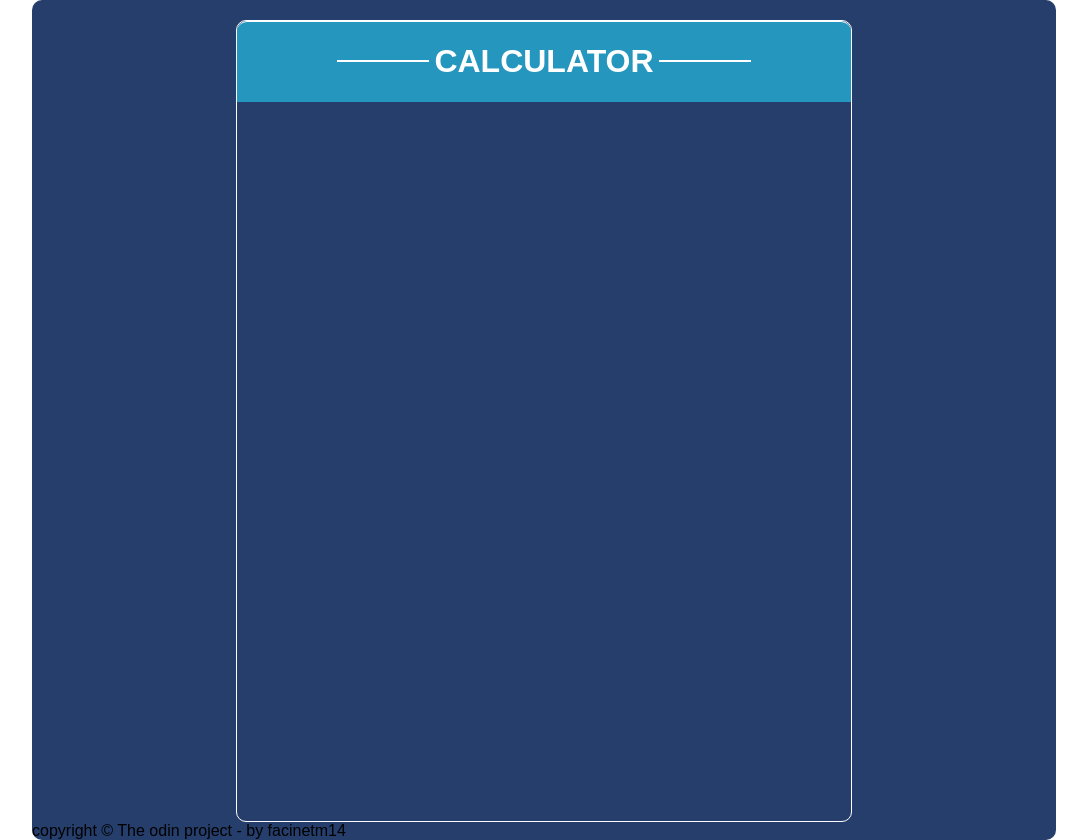
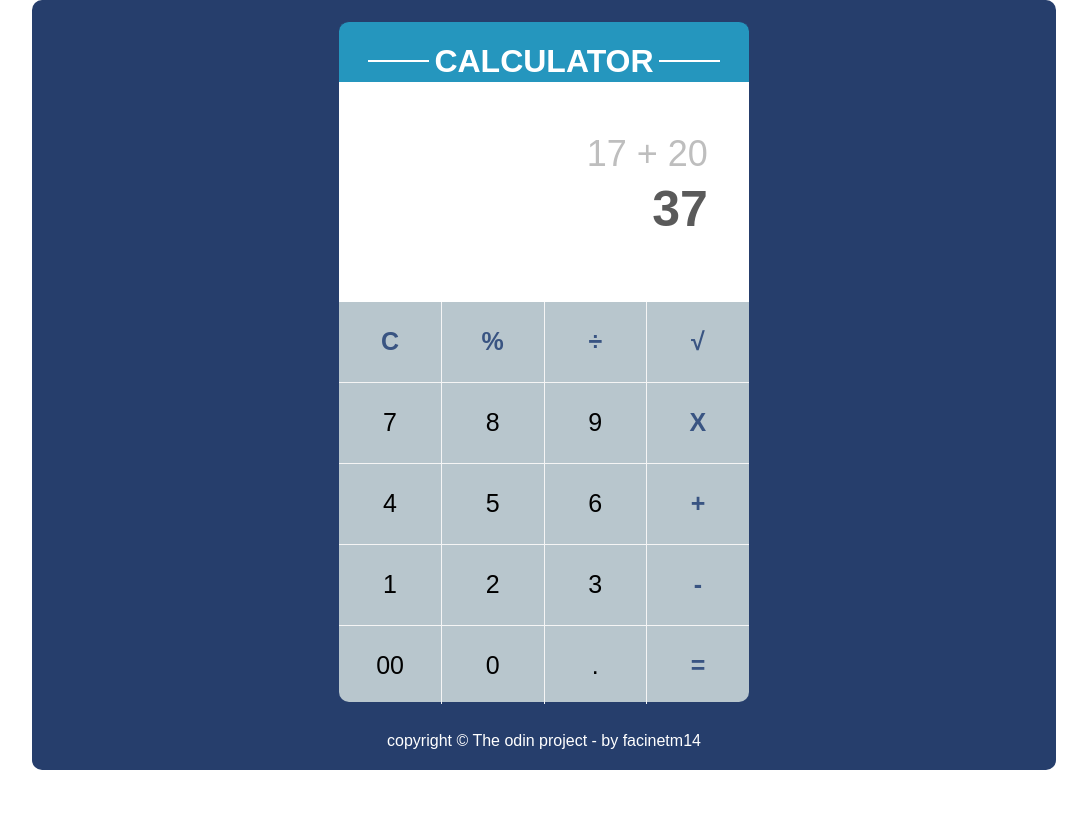
Before and after one commit to facinetm14/Odin_calculator, a plain HTML site: page index.html in a window 1280 px wide. Shown: the whole page, without its empty margins (96-1183 px from the left). After the commit the page ends 800 px from the top, so only its background shows below. Drawn offline with Linux system fonts and the light colour scheme.

Commit message:
#feat: calculator ui implemented, next step logic

```diff
--- a/css/style.css
+++ b/css/style.css
@@ -3,24 +3,23 @@ body {
     padding: 0;
     font-family: Arial, Helvetica, sans-serif;
 }
-
 .container {
     width: 80%;
     background-color: #263e6c;
     margin: auto;
     border-radius: 10px;
     padding-top: 20px;
+    padding-bottom: 20px;
 }
-
 .cal {
-    height: 800px;
-    width: 60%;
+    height: 700px;
+    width: 40%;
     margin: auto;
-    border: 1px solid white;
-    border-top: 0.5px solid white;
+    border: 1px solid #263e6c;
+    border-top: 0.5px solid #263e6c;
+    border-bottom: 0.5px solid #263e6c;
     border-radius: 10px;
 }
-
 .cal__header {
     margin-top: 0px;
     width: 100%;
@@ -30,13 +29,11 @@ body {
     height: 80px;
     border-top-right-radius: 10px;
     border-top-left-radius: 10px;
-    border-top: 0.5px solid white;
+    border-top: 0.5px solid #263e6c;
 }
-
 .cal__header h1 {
     display: inline-block;
 }
-
 .cal__header_dash {
     display: inline-block;
     font-size: 20px;
@@ -45,3 +42,64 @@ body {
     margin: 5px;
     height: 5px;
 }
+.cal__screen {
+    height: 220px;
+    background-color: white;
+    margin-top: -20px;
+    display: flex;
+    justify-content: center;
+    flex-direction:column;
+    text-align: right;
+}
+.cal__touches {
+    background-color: #b8c6cd;
+    height: 400px;
+    border-bottom-left-radius: 10px;
+    border-bottom-right-radius: 10px;
+}
+.footer {
+    text-align: center;
+    margin-top:10px;
+    color: white;
+}
+
+.cal__screen_operation {
+    color: #bebebe;
+    font-size: 36px;
+    width: 90%;
+    margin-bottom: 0px;
+}
+.cal__screen_result {
+    color: #5a5a5a;
+    font-size: 50px;
+    font-weight: bolder;
+    width: 90%;
+    margin-top: 5px
+}
+.cal__touches_row {
+    width: 100%;
+    display: flex;
+    justify-content: center;
+    font-size: 25px;
+    border-bottom: 0.1px solid whitesmoke;
+    height: 80px;
+}
+.row_touch {
+    width: 25%;
+    text-align: center;
+    border-right: 0.1px solid whitesmoke;
+    padding-top: 25px;
+}
+.last-col-touch {
+    border-right: none;
+}
+.last-row {
+    border-bottom: 0.5px solid #263e6c;
+}
+.last-row .row_touch {
+    margin-bottom: 2px;
+}
+.first-row, .last-col-touch{
+    color: #395482;
+    font-weight: bold;
+}
--- a/index.html
+++ b/index.html
@@ -13,10 +13,40 @@
                 <span class="cal__header_dash"></span><h1>CALCULATOR</h1><span class="cal__header_dash"></span>
             </div>
             <div class="cal__screen">
-
+                <p class="cal__screen_operation">17 + 20 </p>
+                <p class="cal__screen_result">37</p>
             </div>
             <div class="cal__touches">
-
+                <div class="cal__touches_row first-row">
+                    <div class="row_touch">C</div>
+                    <div class="row_touch">%</div>
+                    <div class="row_touch" >÷</div>
+                    <div class="row_touch last-col-touch" >√</div>
+                </div>
+                <div class="cal__touches_row">
+                    <div class="row_touch">7</div>
+                    <div class="row_touch">8</div>
+                    <div class="row_touch">9</div>
+                    <div class="row_touch last-col-touch">X</div>
+                </div>
+                <div class="cal__touches_row">
+                    <div class="row_touch">4</div>
+                    <div class="row_touch">5</div>
+                    <div class="row_touch">6</div>
+                    <div class="row_touch last-col-touch">+</div>
+                </div>
+                <div class="cal__touches_row">
+                    <div class="row_touch">1</div>
+                    <div class="row_touch">2</div>
+                    <div class="row_touch">3</div>
+                    <div class="row_touch last-col-touch">-</div>
+                </div>
+                <div class="cal__touches_row last-row">
+                    <div class="row_touch">00</div>
+                    <div class="row_touch">0</div>
+                    <div class="row_touch">.</div>
+                    <div class="row_touch last-col-touch">=</div>
+                </div>
             </div>
         </div>
         <footer class="footer">
```
